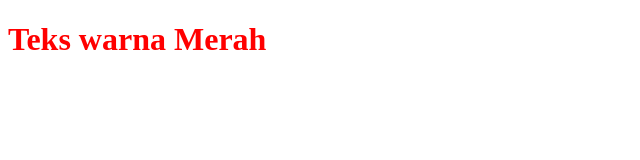
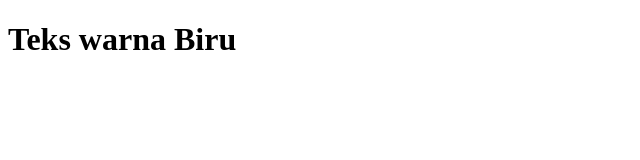
Before and after one commit to Faizzudin23/portofolio-web, a plain HTML site: page index.html in a window 1280 px wide. Shown: the whole page, without its empty margins (0-640 px from the left). Drawn offline with Linux system fonts and the light colour scheme.

Commit message:
teks menjadi warna biru

```diff
--- a/index.html
+++ b/index.html
@@ -1,6 +1,6 @@
 <!DOCTYPE html>
 <html>
     <body>
-        <h1 style="color: red;">Teks warna Merah</h>
+        <h1 style="color: biru;">Teks warna Biru</h>
     </body>
 </html>
```
